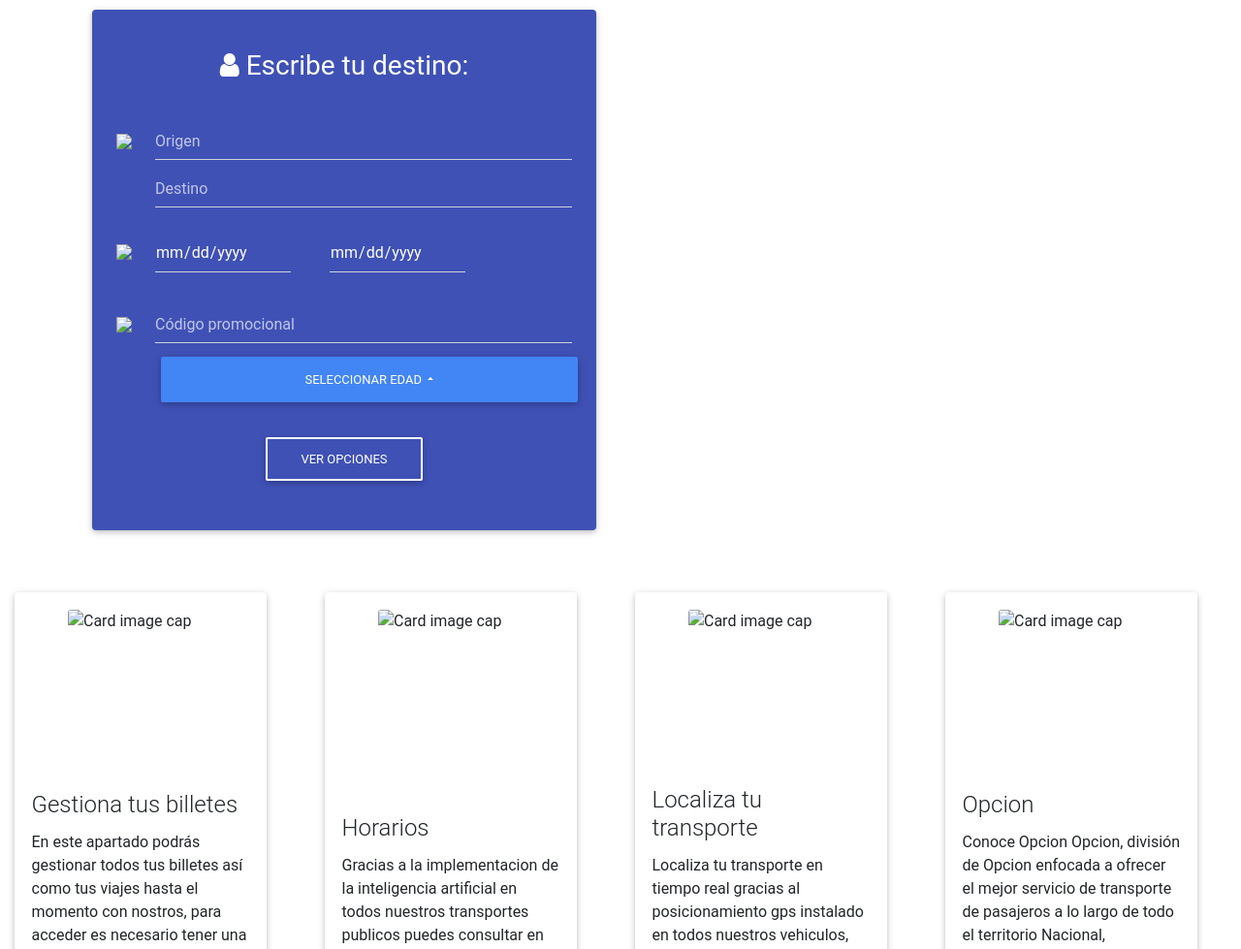
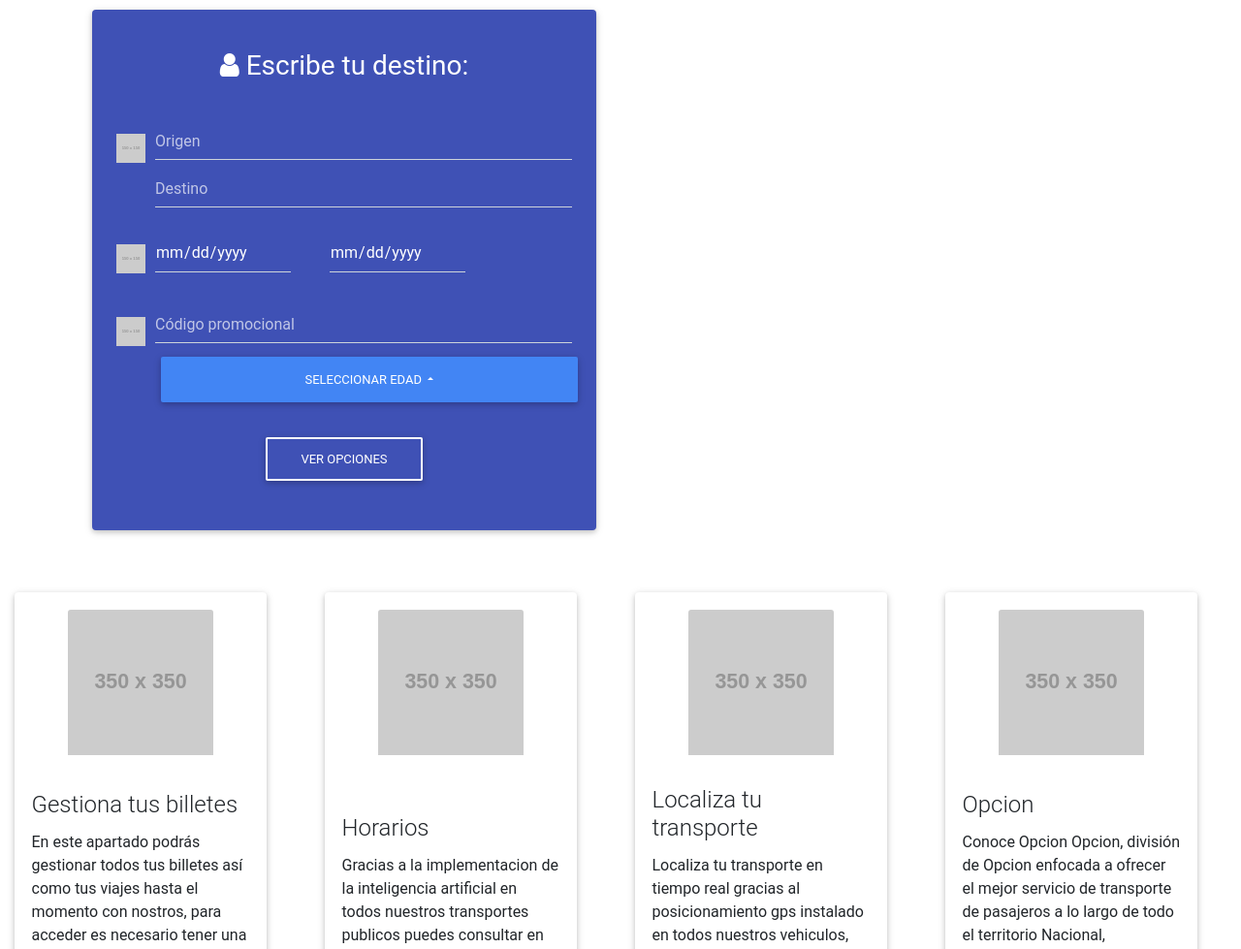
Before and after one commit to diegoooo41/diegoooo41.github.io, a plain HTML site: page index.html in a window 1280 px wide. Shown: the part 340-1319 px from the top of the page at 97% size. Drawn offline with nearby package versions, Linux system fonts and the light colour scheme; placeholder pictures from the web are drawn by us.

Commit message:
Update index.html

```diff
--- a/index.html
+++ b/index.html
@@ -73,22 +73,22 @@
                     <h3 class="text-center white-text py-3"><i class="fa fa-user"></i> Escribe tu destino:</h3>
                     <!--Body-->
                     <div class="md-form">
-                            <i class="fa prefix white-text"><img class="origen-logo" src="./img/origen-logo.png"/></i>
+                        <i class="fa prefix white-text"><img class="origen-logo" src="https://via.placeholder.com/150x150"/></i>
                         <input type="text" id="defaultForm-origen" class="form-control" placeholder="Origen">
-                            <i class="fa prefix white-text"><img class="origen-logo" src="./img/destino-logo.png"/></i>
+                        <i class="fa prefix white-text"><img class="origen-logo" src="https://via.placeholder.com/150x150"/></i>
                         <input type="text" id="defaultForm-destino" class="form-control" placeholder="Destino">
                     </div>
                     <div class="md-form">
                         <div class="calendar-container">
-                              <i class="fa prefix white-text"><img class="origen-logo" src="./img/white-calendar-logo.png"/></i>
+                          <i class="fa prefix white-text"><img class="origen-logo" src="https://via.placeholder.com/150x150"/></i>
                           <input type="date" id="defaultForm-calendarOut" class="form-control" placeholder="Salida 6/2/2020">
                           <input type="date" id="defaultForm-calendarIn" class="form-control calendar" placeholder="Vuelta 8/2/2020">
                         </div>
                     </div>
                     <div class="md-form bono">
-                          <i class="fa prefix white-text"><img class="origen-logo" src="./img/gift.png" style="opacity: .7;"/></i>
+                      <i class="fa prefix white-text"><img class="origen-logo" src="https://via.placeholder.com/150x150" style="opacity: .7;"/></i>
                       <input class="form-control mr-sm-2" maxlength="8" type="text" placeholder="Código promocional" id="promoCode" aria-label="Search">
-                          <i class="fa prefix white-text"><img class="origen-logo" src="./img/user-logo-white.png"/></i>
+                      <i class="fa prefix white-text"><img class="origen-logo" src="https://via.placeholder.com/150x150"/></i>
                       <div class="dropdown dropup">
                         <a class="btn btn-secondary dropdown-toggle" href="#" role="button" id="dropdownMenuLink" data-toggle="dropdown" aria-haspopup="true" aria-expanded="false">
                           Seleccionar edad
@@ -115,7 +115,7 @@
 <div class="row info-container">
   <div class="col">
     <div class="card">
-          <img class="card-img-top" src="./img/ticket-logo.png" alt="Card image cap">
+      <img class="card-img-top" src="https://via.placeholder.com/350x350" alt="Card image cap">
       <div class="card-block">
         <h4 class="card-title">Gestiona tus billetes</h4>
         <p class="card-text">En este apartado podrás gestionar todos tus billetes así como tus viajes hasta el momento con nostros, para acceder es necesario tener una cuenta registrada. Si no estas registrad@ puedes acceder a través de la pestaña registro o de el siguiente enlace: <a href="#!">registo</a></p>
@@ -124,7 +124,7 @@
   </div>
   <div class="col">
     <div class="card">
-          <img class="card-img-top" src="./img/watch-logo.png" alt="Card image cap">
+      <img class="card-img-top" src="https://via.placeholder.com/350x350" alt="Card image cap">
       <div class="card-block">
         <h4 class="card-title">Horarios</h4>
         <p class="card-text">Gracias a la implementacion de la inteligencia artificial en todos nuestros transportes publicos puedes consultar en tiempo real los horarios, incluyendo los calculos de alta precision en cuanto a prevision de accidentes, obras...</p>
@@ -133,7 +133,7 @@
   </div>
   <div class="col">
     <div class="card">
-          <img class="card-img-top" src="./img/pin-logo.png" alt="Card image cap">
+      <img class="card-img-top" src="https://via.placeholder.com/350x350" alt="Card image cap">
       <div class="card-block">
         <h4 class="card-title">Localiza tu transporte</h4>
         <p class="card-text">Localiza tu transporte en tiempo real gracias al posicionamiento gps instalado en todos nuestros vehiculos, funcional en todo momento a lo largo de tu día para ofrecerte las ventajas que nos ofrecen las nuevas tecnologías</p>
@@ -142,7 +142,7 @@
   </div>
   <div class="col">
     <div class="card">
-          <img class="card-img-top" src="./img/train-logo.png" alt="Card image cap">
+      <img class="card-img-top" src="https://via.placeholder.com/350x350" alt="Card image cap">
       <div class="card-block">
         <h4 class="card-title">Opcion</h4>
         <p class="card-text">Conoce Opcion Opcion, división de Opcion enfocada a ofrecer el mejor servicio de transporte de pasajeros a lo largo de todo el territorio Nacional, ofreciendo servicios tanto regionales como de cercanías por mas de 6 comunidades autónomas.</p>
@@ -212,7 +212,7 @@
     </div>
   </div>
   <div class="footer-copyright text-center py-3">Pagina en desarrollo sin fines comerciales y libre de uso:
-        <a href="./"> Desarrollado con Bootstrap por github.com/diegoooo41</a>
+    <a href="https://github.com/diegoooo41/"> Desarrollado con Bootstrap por github.com/diegoooo41</a>
   </div>
 </footer>
 </body>
```
Lines whose indentation alone changed are shown as unchanged.
